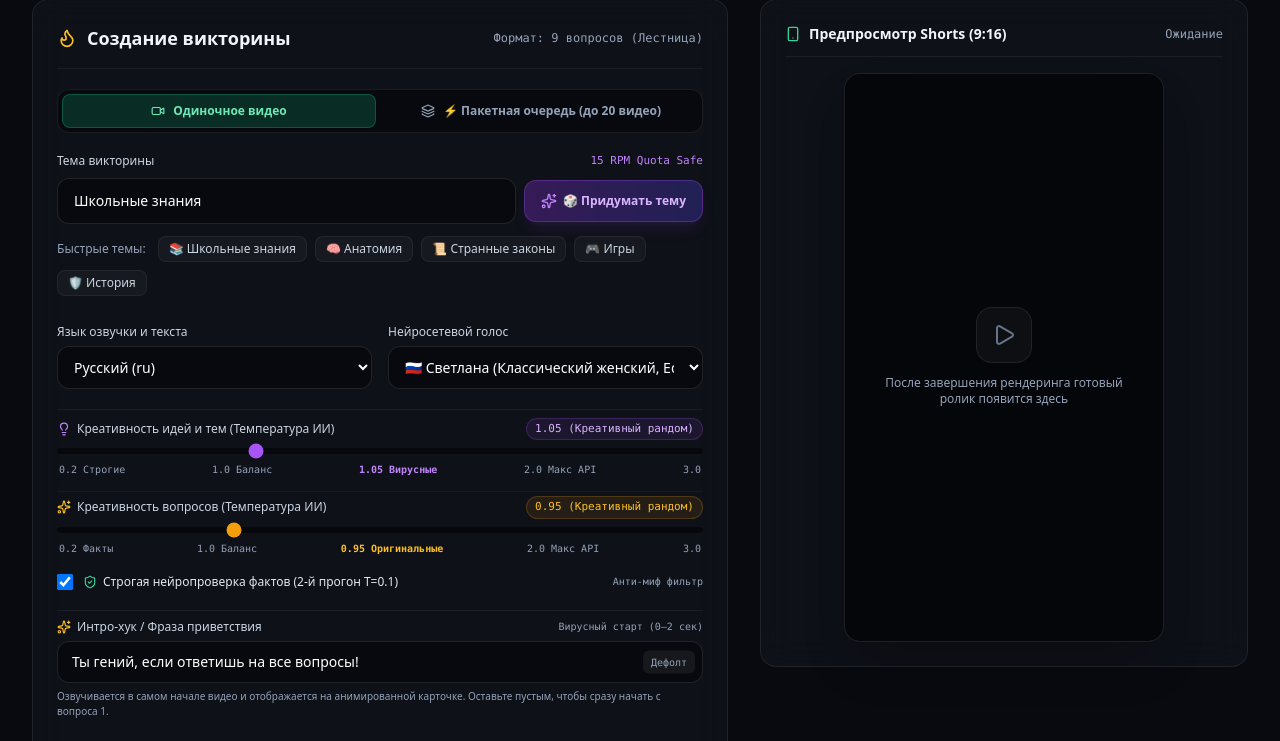
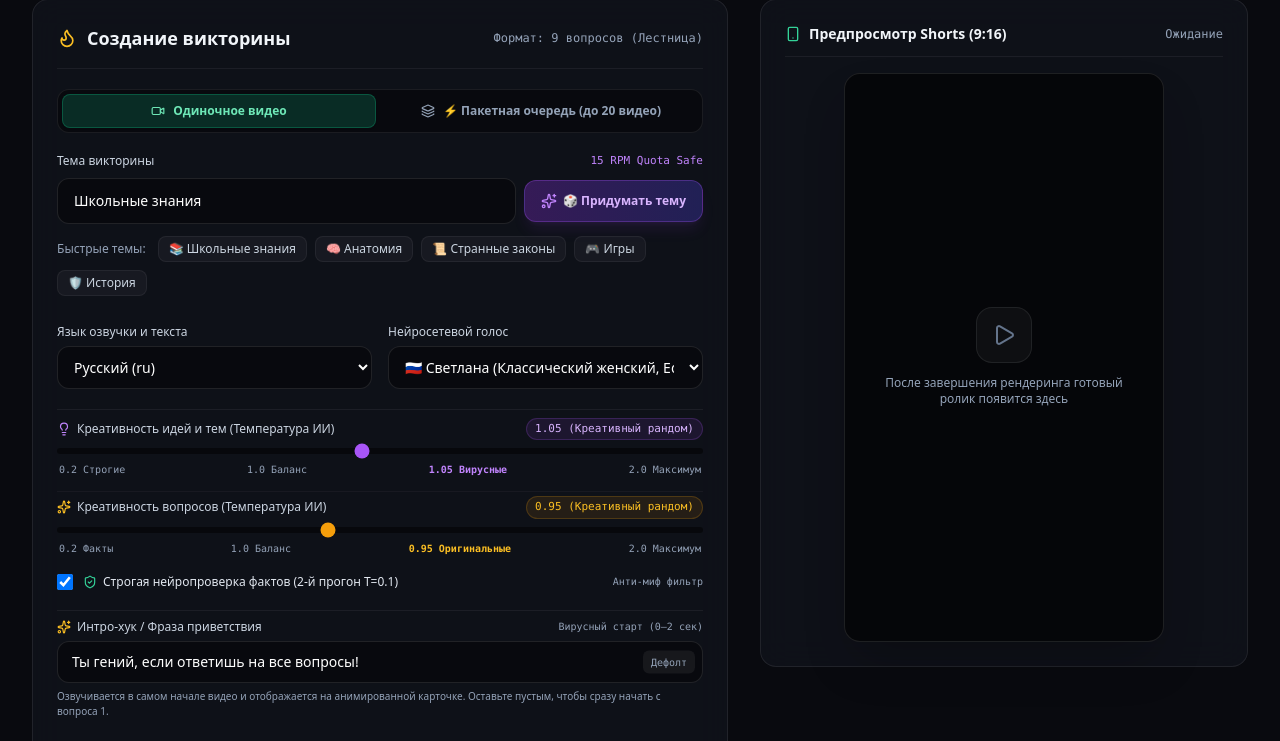
Before and after one commit to shadowfiendghoul/videoanalizer, a FastAPI app: page /quiz in a window 1280 px wide. Shown: the part 205-946 px from the top of the page. Run offline with FastAPI, Linux system fonts and the light colour scheme; data that the repository does not hold is empty; parts of the project's set-up code (start-up, migrations or seed data) failed here and were passed over; some libraries are stand-ins or nearby versions.

Commit message:
fix(ui,quiz): set maximum temperature to 2.0 on sliders and API validation schemas

```diff
--- a/videoanalizer/api/routes_quiz.py
+++ b/videoanalizer/api/routes_quiz.py
@@ -55,9 +55,9 @@ class QuizQuestionsPreviewRequest(BaseModel):
     temperature: float | None = Field(
         default=None,
         ge=0.0,
-        le=3.0,
+        le=2.0,
         description=(
-            "Sampling temperature for creative generation (0.2-3.0, default 0.95, clamped to 2.0)."
+            "Sampling temperature for creative generation (0.2-2.0, default 0.95)."
         ),
     )
     fact_check: bool | None = Field(
@@ -81,9 +81,9 @@ class QuizRegenerateSelectedRequest(BaseModel):
     temperature: float | None = Field(
         default=None,
         ge=0.0,
-        le=3.0,
+        le=2.0,
         description=(
-            "Sampling temperature for creative generation (0.2-3.0, default 0.95, clamped to 2.0)."
+            "Sampling temperature for creative generation (0.2-2.0, default 0.95)."
         ),
     )
     fact_check: bool | None = Field(
@@ -100,9 +100,9 @@ class QuizGenerateRequest(BaseModel):
     temperature: float | None = Field(
         default=None,
         ge=0.0,
-        le=3.0,
+        le=2.0,
         description=(
-            "Sampling temperature for creative generation (0.2-3.0, default 0.95, clamped to 2.0)."
+            "Sampling temperature for creative generation (0.2-2.0, default 0.95)."
         ),
     )
     fact_check: bool | None = Field(
@@ -665,7 +665,7 @@ class BatchInitRequest(BaseModel):
 
     topics: list[str] = Field(..., min_length=1, max_length=20, description="List of topics")
     language: Literal["ru", "en"] = Field(default="ru")
-    temperature: float | None = Field(default=None, ge=0.0, le=3.0)
+    temperature: float | None = Field(default=None, ge=0.0, le=2.0)
     fact_check: bool | None = Field(default=None)
 
 
--- a/videoanalizer/quiz/config.py
+++ b/videoanalizer/quiz/config.py
@@ -74,9 +74,9 @@ class QuizConfig(BaseSettings):
     creative_temperature: float = Field(
         default=0.95,
         ge=0.0,
-        le=3.0,
+        le=2.0,
         validation_alias="QUIZ_CREATIVE_TEMPERATURE",
-        description="Sampling temperature for creative initial quiz generation (0.2-3.0).",
+        description="Sampling temperature for creative initial quiz generation (0.2-2.0).",
     )
     verifier_temperature: float = Field(
         default=0.1,
--- a/videoanalizer/quiz/models.py
+++ b/videoanalizer/quiz/models.py
@@ -528,7 +528,7 @@ class SingleTopicSuggestRequest(BaseModel):
         default="ru", description="Output language (ru or en)"
     )
     temperature: float | None = Field(
-        default=None, ge=0.0, le=3.0, description="Sampling temperature (0.0-3.0, clamped to 2.0)"
+        default=None, ge=0.0, le=2.0, description="Sampling temperature (0.0-2.0, default 1.05)"
     )
 
 
@@ -543,7 +543,7 @@ class BatchTopicSuggestRequest(BaseModel):
         default="ru", description="Output language (ru or en)"
     )
     temperature: float | None = Field(
-        default=None, ge=0.0, le=3.0, description="Sampling temperature (0.0-3.0, clamped to 2.0)"
+        default=None, ge=0.0, le=2.0, description="Sampling temperature (0.0-2.0, default 1.05)"
     )
 
 
--- a/videoanalizer/ui/templates/quiz.html
+++ b/videoanalizer/ui/templates/quiz.html
@@ -342,7 +342,7 @@
                   type="range"
                   id="topic-temperature-slider"
                   min="0.2"
-                  max="3.0"
+                  max="2.0"
                   step="0.05"
                   value="1.05"
                   oninput="updateTopicTempBadge(this.value); saveSettings();"
@@ -353,8 +353,7 @@
                 <span>0.2 Строгие</span>
                 <span>1.0 Баланс</span>
                 <span class="text-purple-400 font-bold">1.05 Вирусные</span>
-                <span>2.0 Макс API</span>
-                <span>3.0</span>
+                <span>2.0 Максимум</span>
               </div>
             </div>
 
@@ -374,7 +373,7 @@
                   type="range"
                   id="temperature-slider"
                   min="0.2"
-                  max="3.0"
+                  max="2.0"
                   step="0.05"
                   value="0.95"
                   oninput="updateTempBadge(this.value); saveSettings();"
@@ -385,8 +384,7 @@
                 <span>0.2 Факты</span>
                 <span>1.0 Баланс</span>
                 <span class="text-amber-400 font-bold">0.95 Оригинальные</span>
-                <span>2.0 Макс API</span>
-                <span>3.0</span>
+                <span>2.0 Максимум</span>
               </div>
             </div>
 
@@ -1460,8 +1458,8 @@
       if (num <= 0.4) label = 'Классические темы';
       else if (num <= 0.8) label = 'Популярные тренды';
       else if (num <= 1.2) label = 'Креативный рандом';
-      else if (num <= 2.0) label = 'Ультра-вирусные идеи';
-      else label = 'Макс. креатив (макс. API 2.0)';
+      else if (num <= 1.7) label = 'Ультра-вирусные идеи';
+      else label = 'Макс. креатив (2.0)';
       badge.textContent = `${num.toFixed(2)} (${label})`;
     }
 
@@ -1473,8 +1471,8 @@
       if (num <= 0.4) label = 'Строгие факты';
       else if (num <= 0.8) label = 'Классика';
       else if (num <= 1.2) label = 'Креативный рандом';
-      else if (num <= 2.0) label = 'Высокая оригинальность';
-      else label = 'Ультра-креатив (макс. API 2.0)';
+      else if (num <= 1.7) label = 'Высокая оригинальность';
+      else label = 'Макс. оригинальность (2.0)';
       badge.textContent = `${num.toFixed(2)} (${label})`;
     }
 
@@ -1584,12 +1582,14 @@
         document.getElementById('trap-toggle').checked = s.trapEnabled;
       }
       if (typeof s.topicTemperature === 'number' && document.getElementById('topic-temperature-slider')) {
-        document.getElementById('topic-temperature-slider').value = s.topicTemperature;
-        updateTopicTempBadge(s.topicTemperature);
+        const val = Math.min(2.0, Math.max(0.2, s.topicTemperature));
+        document.getElementById('topic-temperature-slider').value = val;
+        updateTopicTempBadge(val);
       }
       if (typeof s.temperature === 'number' && document.getElementById('temperature-slider')) {
-        document.getElementById('temperature-slider').value = s.temperature;
-        updateTempBadge(s.temperature);
+        const val = Math.min(2.0, Math.max(0.2, s.temperature));
+        document.getElementById('temperature-slider').value = val;
+        updateTempBadge(val);
       }
       if (typeof s.factCheckEnabled === 'boolean' && document.getElementById('fact-check-toggle')) {
         document.getElementById('fact-check-toggle').checked = s.factCheckEnabled;
```
